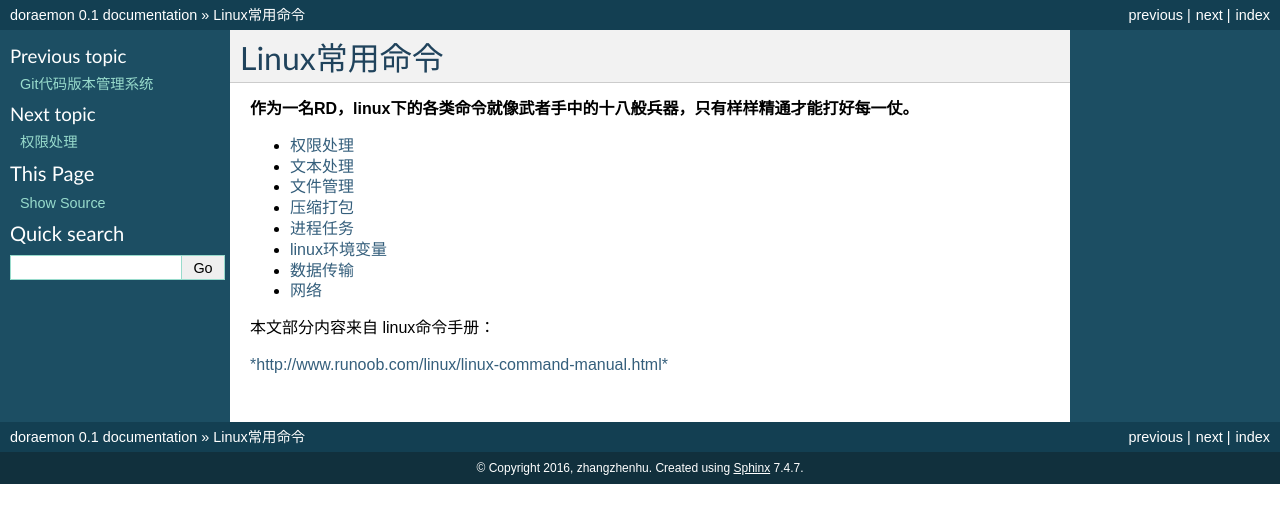
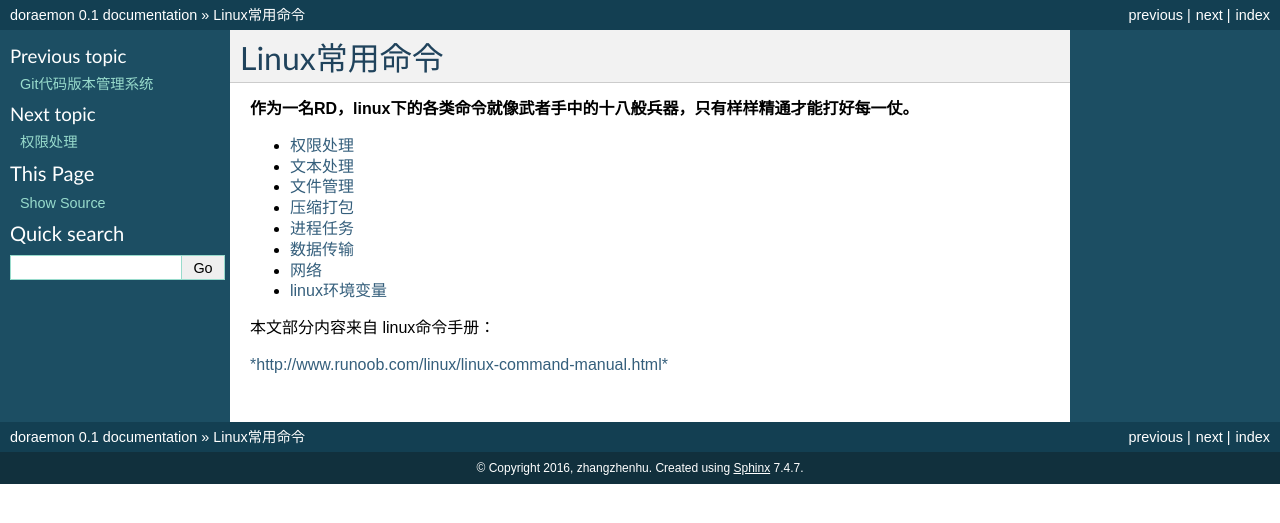
Before and after one commit to zhangzhenhu/Doraemon, a Sphinx documentation site: the page built from source/shell/index.rst, in a window 1280 px wide. Shown: the top 523 px of the page. Built offline with Sphinx 7.4.7, drawn with Linux system fonts in a browser that asks for light colours.

Commit message:
dev
Change-Id: I1500451883d93a9582c236673aec0a1e7eb52bbd

```diff
--- a/source/shell/index.rst
+++ b/source/shell/index.rst
@@ -12,8 +12,8 @@
     file.rst
     compress.rst
     task.rst
+    net.rst
     system.rst
-    net.rst
 
 
 
```
